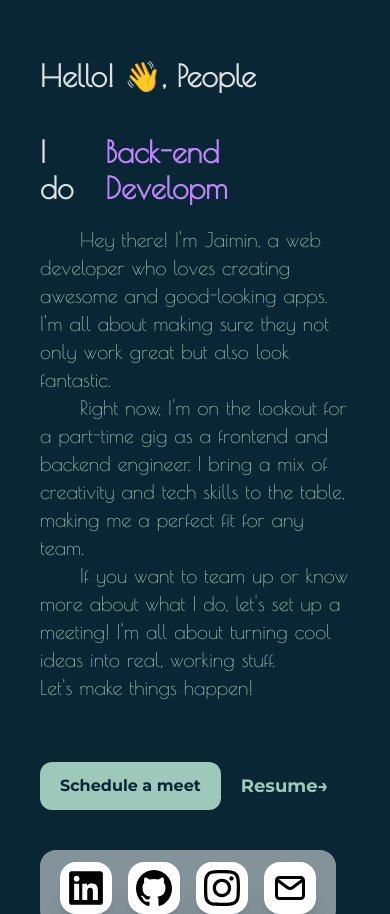
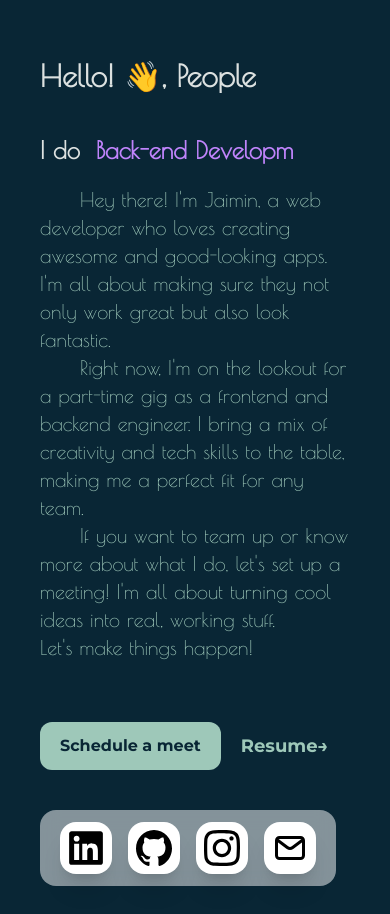
Before and after one commit to jaimin1503/jaimin-s-portfolio, a React (Vite) app: page / in a window 390 px wide. Shown: the part 1266-2180 px from the top of the page. Built offline with nearby package versions, Linux system fonts and the light colour scheme; a web font is replaced by a local one.

Commit message:
Update AboutMe.jsx

```diff
--- a/src/pages/aboutMe/AboutMe.jsx
+++ b/src/pages/aboutMe/AboutMe.jsx
@@ -30,7 +30,7 @@ const AboutMe = () => {
             <h2 className=" sm:text-5xl text-3xl font-poiret py-5 text-[#dce1e0] font-bold">
               Hello! 👋, People
             </h2>
-            <div className=" sm:text-4xl text-3xl font-poiret py-5 text-[#dce1e0] font-bold flex">
+            <div className=" sm:text-4xl text-2xl font-poiret py-5 text-[#dce1e0] font-bold flex">
               <h1 className=" pr-4">I do</h1>{" "}
               <div className=" text-purple-400">
                 <TypeWriter />
```
